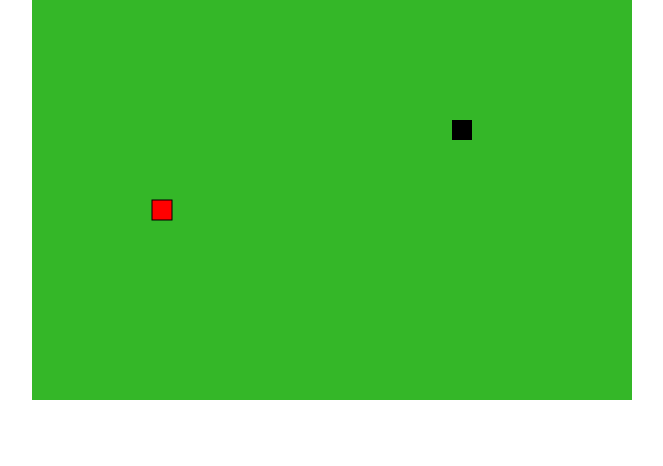
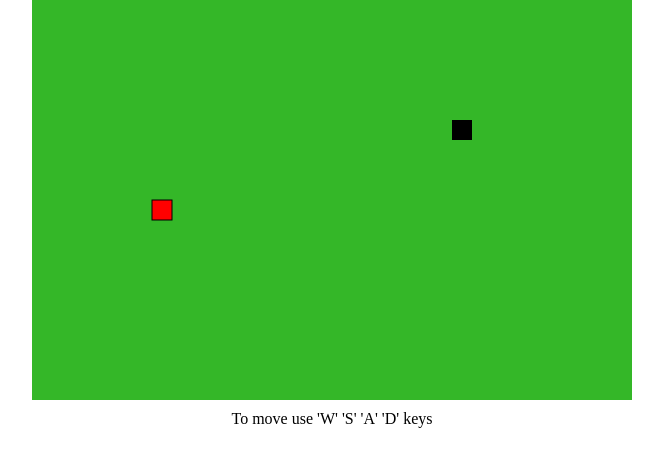
Before and after one commit to Mariusslo/Classic-snake-game, a plain HTML site: page index.html in a window 1280 px wide. Shown: the whole page, without its empty margins (308-971 px from the left). Drawn offline with Linux system fonts and the light colour scheme.

Commit message:
Added game instructions

```diff
--- a/index.html
+++ b/index.html
@@ -16,6 +16,8 @@
             overflow:hidden;
             display:flex;
             justify-content: center;
+			flex-direction: column;
+			align-items: center;
         }
         canvas{
             background: #34b728;
@@ -24,6 +26,7 @@
     <canvas>
 
     </canvas>
+	<p style='margin-top: 10px;'>To move use 'W' 'S' 'A' 'D' keys</p>
     <script src="main.js"></script>
 </body>
 </html>
```
